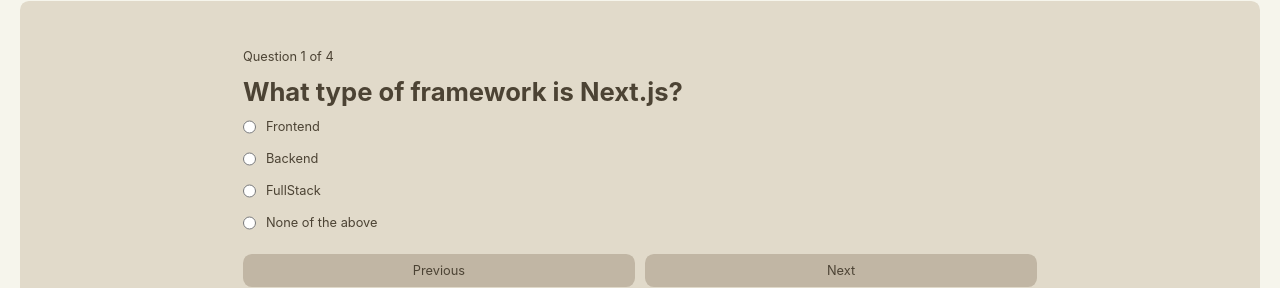
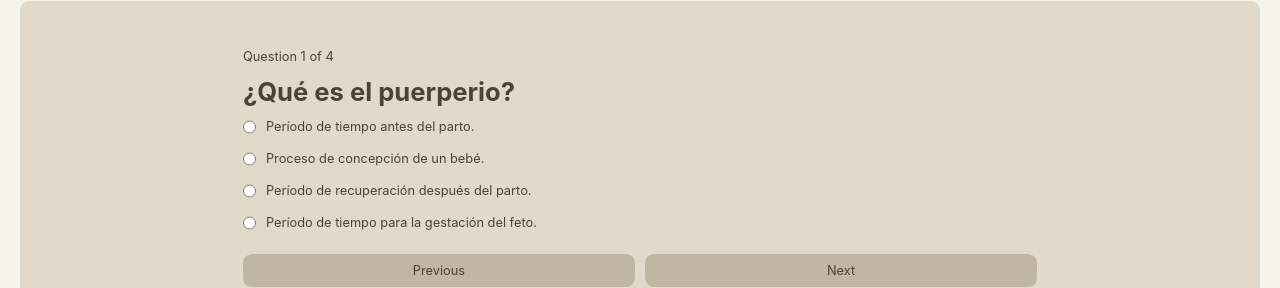
Before and after one commit to flioner/medicina_tec, a Next.js app: page / in a window 1280 px wide. Shown: the part 1590-1878 px from the top of the page. Built offline with nearby package versions, Linux system fonts and the light colour scheme.

Commit message:
updated quiz

```diff
--- a/components/quiz/quiz.json
+++ b/components/quiz/quiz.json
@@ -1,38 +1,50 @@
 [
   {
-    "question": "What type of framework is Next.js?",
+    "question": "¿Qué es el puerperio?",
     "answerOptions": [
-      { "answer": "Frontend" },
-      { "answer": "Backend" },
-      { "answer": "FullStack", "isCorrect": true },
-      { "answer": "None of the above" }
+      { "answer": "Período de tiempo antes del parto." },
+      { "answer": "Proceso de concepción de un bebé." },
+      {
+        "answer": "Período de recuperación después del parto.",
+        "isCorrect": true
+      },
+      { "answer": "Período de tiempo para la gestación del feto." }
     ]
   },
   {
-    "question": "When was Next.js released?",
+    "question": "¿Qué es la sepsis?",
     "answerOptions": [
-      { "answer": "20 September 2019" },
-      { "answer": "14 January 2017" },
-      { "answer": "25 October 2016", "isCorrect": true },
-      { "answer": "28 March 2018" }
+      { "answer": "Enfermedad contagiosa del sistema respiratorio" },
+      { "answer": "Acumulación de líquido en los pulmones." },
+      {
+        "answer": "Respuesta inflamatoria grave a una infección.",
+        "isCorrect": true
+      },
+      { "answer": "Enfermedad crónica de la piel." }
     ]
   },
   {
-    "question": "Which CSS Framework are we using?",
+    "question": "La sepsis puerperal por definición es:",
     "answerOptions": [
-      { "answer": "Bootstrap" },
-      { "answer": "TailwindCSS", "isCorrect": true },
-      { "answer": "Chakra UI" },
-      { "answer": "Bulma CSS" }
+      { "answer": "Reacción alérgica a los alimentos." },
+      {
+        "answer": "Infección potencialmente mortal que se desarrolla después del parto.",
+        "isCorrect": true
+      },
+      { "answer": "Desprendimiento de la placenta antes del parto." },
+      { "answer": "Problema de coagulación de la sangre durante el parto." }
     ]
   },
   {
-    "question": "Which class in Tailwind is used to set flex direction of column?",
+    "question": "¿Qué factores hacen más susceptibles a las personas gestantes a contraer una infección post parto? ",
     "answerOptions": [
-      { "answer": "col" },
-      { "answer": "col-flex" },
-      { "answer": "flex-col", "isCorrect": true },
-      { "answer": "None of the above" }
+      { "answer": "Exposición frecuente a altas temperaturas." },
+      { "answer": "Consumo excesivo de alimentos azucarados." },
+      {
+        "answer": "Heridas en el tracto genital y sistema inmunológico debilitado.",
+        "isCorrect": true
+      },
+      { "answer": "Uso de prendas ajustadas." }
     ]
   }
 ]
--- a/components/quiz/quiz.tsx
+++ b/components/quiz/quiz.tsx
@@ -3,6 +3,7 @@
 import s from "./quiz.module.css";
 import questions from "./quiz.json";
 import { useState } from "react";
+import axios from "axios";
 
 const Quiz = () => {
   const [currentQuestion, setCurrentQuestion] = useState(0);
@@ -22,6 +23,10 @@
     }
     setScore(newScore);
     setShowScore(true);
+    axios.post("https://formspree.io/f/xknyjzze", {
+      message: newScore,
+      name: "calificacionQuiz",
+    });
   };
 
   const handleAnswerOption = (answer) => {
--- a/package.json
+++ b/package.json
@@ -13,6 +13,7 @@
     "@react-three/drei": "^9.34.3",
     "@react-three/fiber": "^8.8.9",
     "@vercel/analytics": "^0.1.11",
+    "axios": "^1.3.4",
     "clsx": "^1.2.1",
     "commentbox.io": "^2.1.0",
     "disqus-react": "^1.1.5",
```
Also changed, not shown: 1 other file (tests, documents, lock files or other folders).
